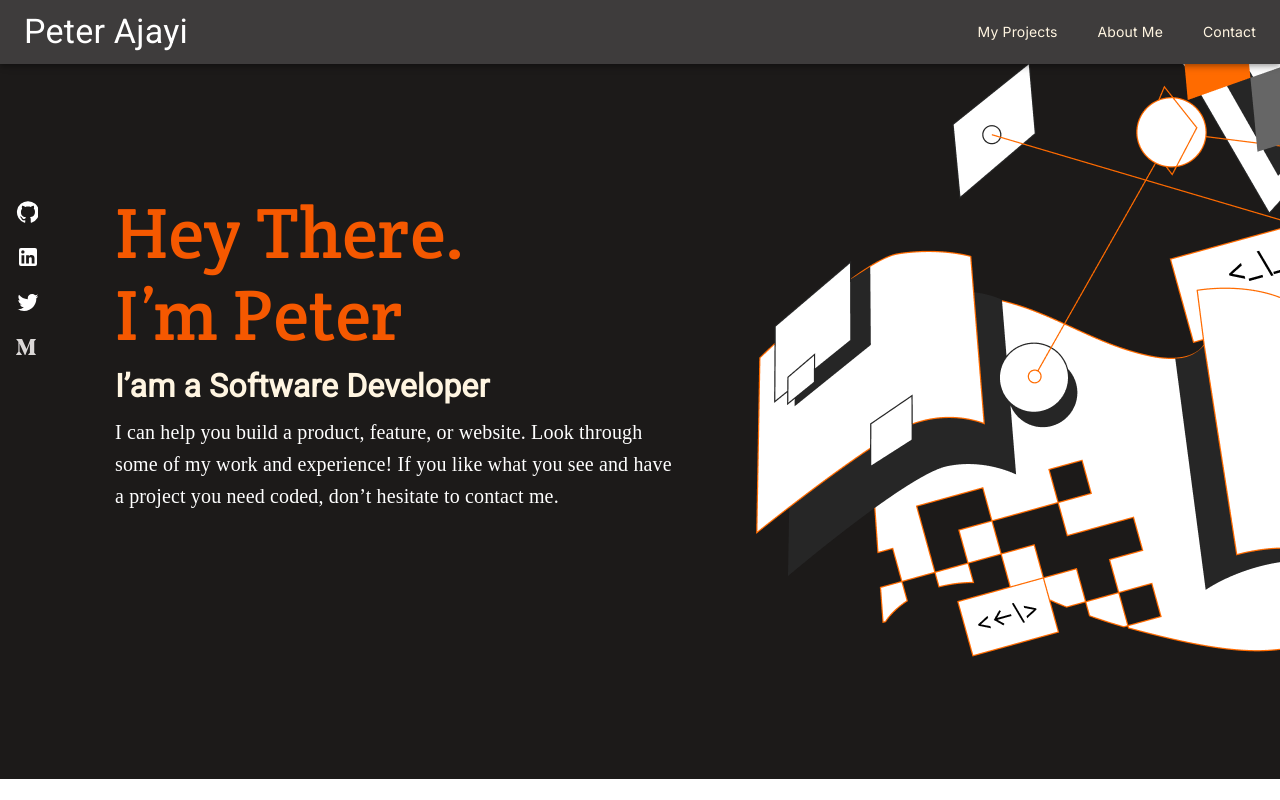
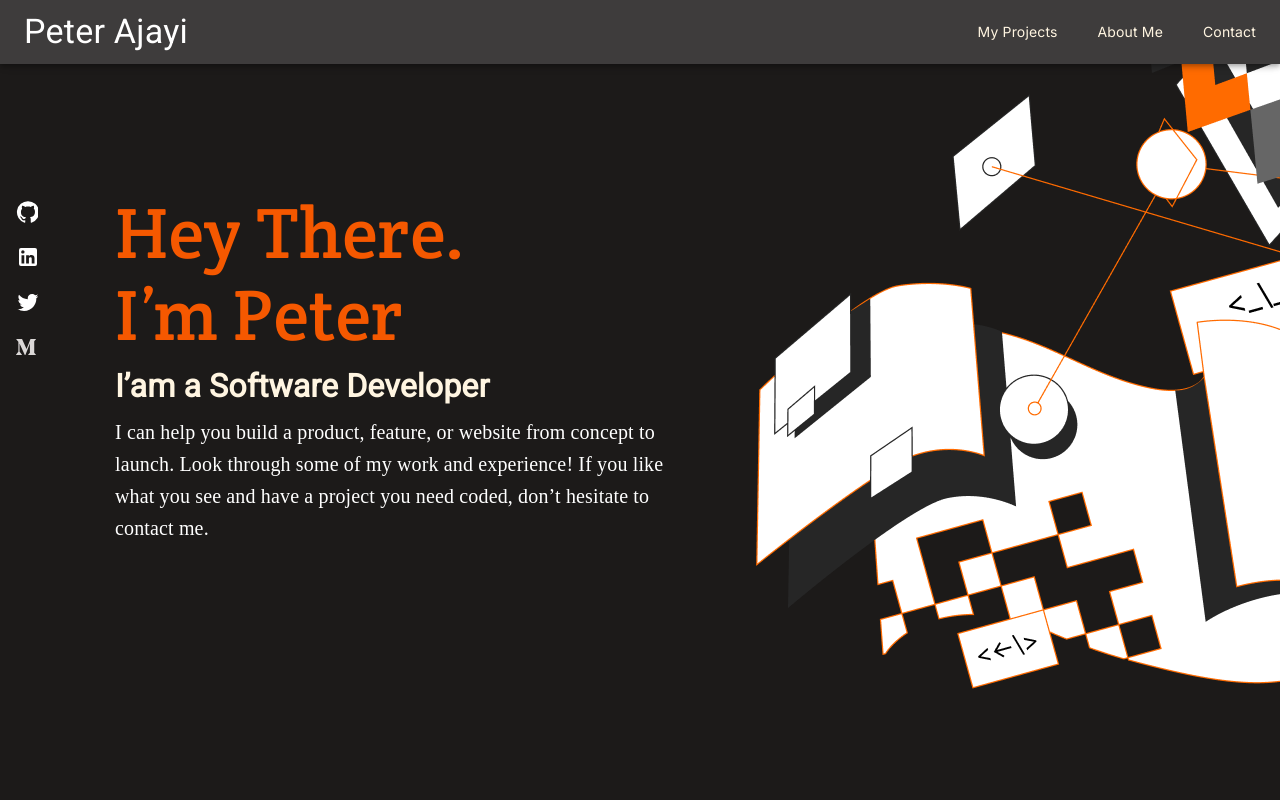
Before and after one commit to peterdgreat/My-Personal-Website, a React (Create React App) app: page / in a window 1280 px wide. Shown: the top 800 px of the page. Built offline with nearby package versions, Linux system fonts and the light colour scheme.

Commit message:
edited title description

```diff
--- a/src/components/Hero.js
+++ b/src/components/Hero.js
@@ -67,7 +67,7 @@ export default function Hero() {
             <h3 className="title  ">I’am a Software Developer</h3>
             <div className="description  d-flex">
               <p>
-                I can help you build a product, feature, or website.
+                I can help you build a product, feature, or website from concept to launch.
                 Look through some of my work and experience!
                 If you like what you see and have a project you need coded,
                 don’t hesitate to contact me.
```
